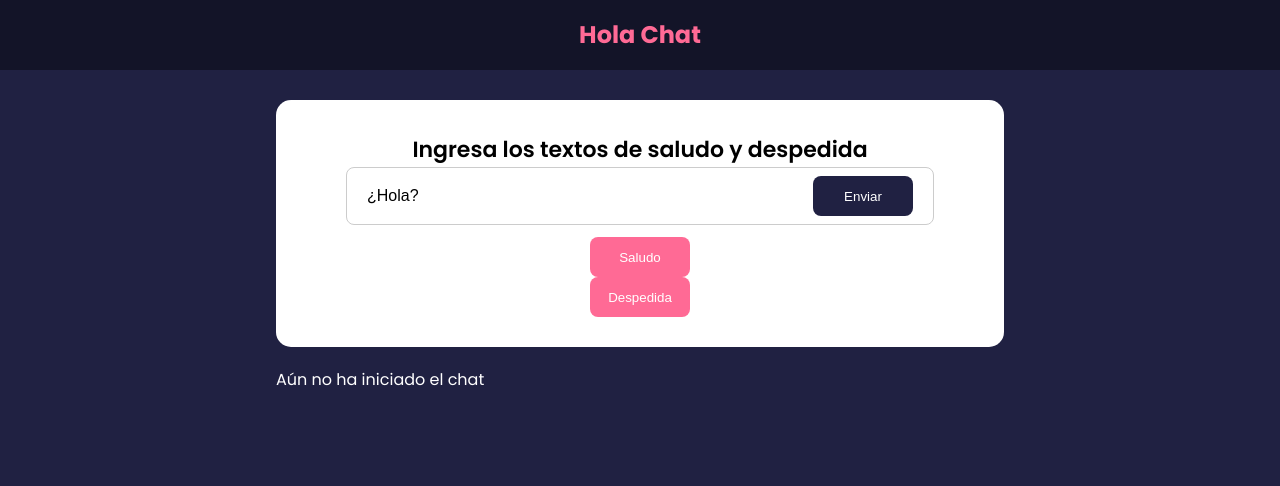
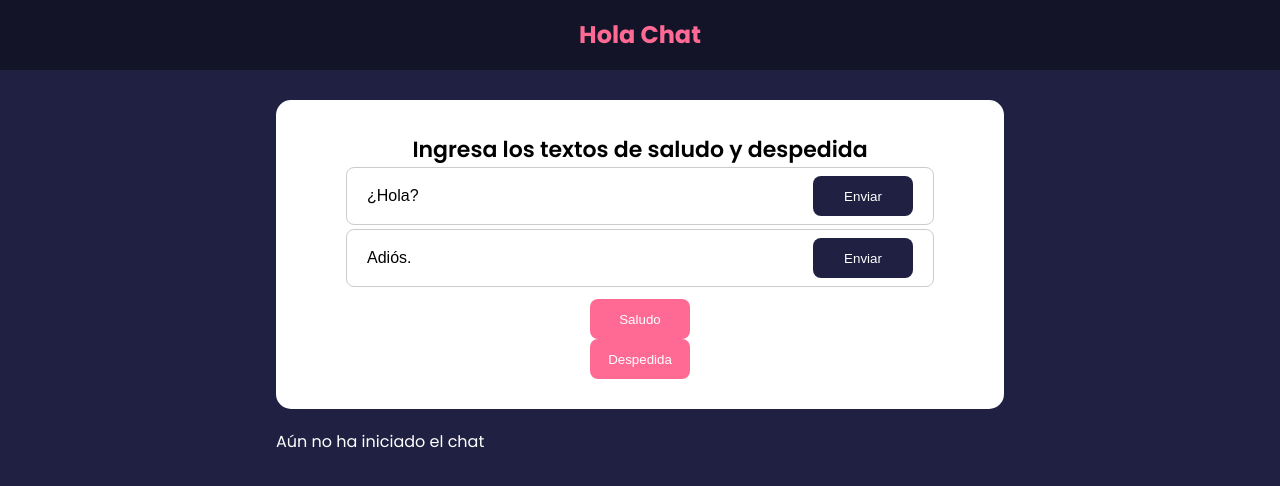
Before and after one commit to emeloibmco/Microservicios-Spring-Boot-Dev-HelloWold, a React (Create React App) app in the folder frontend/: page / in a window 1280 px wide. Shown: the top 486 px of the page. Built offline with nearby package versions, Linux system fonts and the light colour scheme.

Commit message:
Context - adios

```diff
--- a/frontend/src/components/BtnResponse.jsx
+++ b/frontend/src/components/BtnResponse.jsx
@@ -1,20 +1,20 @@
-import { useState } from "react"
+import { useContext } from "react"
 import Button from "./shared/Button"
+import ChatContext from "../context/ChatContext"
 
-function BtnResponse({handleAdd}) {
-    const [text, setText] = useState('Adiós.')
+function BtnResponse() {
     const role = 'adios'
 
-    const textAdios = 'Adiós.'
+    const {textAdios, addChat} = useContext(ChatContext)
 
     const handleSubmit = (e) => {
         e.preventDefault()
-        setText(textAdios)
+        const text = textAdios
         const newChat = {
             text,
             role,
         }
-        handleAdd(newChat)
+        addChat(newChat)
     }
   return (
     <form onSubmit={handleSubmit} >
--- a/frontend/src/components/BtnSubmit.jsx
+++ b/frontend/src/components/BtnSubmit.jsx
@@ -1,4 +1,4 @@
-import { useState, useContext } from "react"
+import { useContext } from "react"
 import Button from "./shared/Button"
 import ChatContext from "../context/ChatContext"
 
--- a/frontend/src/components/ChatAdios.jsx
+++ b/frontend/src/components/ChatAdios.jsx
@@ -1,11 +1,32 @@
-import { useState } from "react"
+import { useState, useContext } from "react"
 import Button from "./shared/Button"
+import ChatContext from "../context/ChatContext"
 
 function ChatAdios() {
 
+  const [text, setText] = useState('Adiós.')
 
+  const {addAdios} = useContext(ChatContext)
+
+  const handleTextChange = (e) => {
+    setText(e.target.value)
+  }
+
+  const handleSubmit = (e) => {
+    e.preventDefault()
+    addAdios(text)
+  }
   return (
-    console.log('bye')
+    <form onSubmit={handleSubmit} className='centered'>
+      <div className="input-group">
+        <input onChange={handleTextChange}
+          type="text"
+          placeholder=""
+          value = {text}
+        />
+        <Button type="submit"> Enviar </Button>
+      </div>
+    </form>
   )
 }
 
--- a/frontend/src/components/ChatForm.jsx
+++ b/frontend/src/components/ChatForm.jsx
@@ -24,7 +24,7 @@ function ChatForm() {
       <div className="input-group">
         <input onChange={handleTextChange}
           type="text"
-          placeholder="¿Hola?"
+          placeholder=""
           value = {text}
         />
         <Button type="submit"> Enviar </Button>
--- a/frontend/src/components/ChatItem.jsx
+++ b/frontend/src/components/ChatItem.jsx
@@ -8,7 +8,7 @@ function ChatItem({item}) {
 
     const [text, setText] = useState("This is an example of a feedback item")
 
-    console.log(item)
+    //console.log(item)
 
   return (
     <Card role={item.role}>
--- a/frontend/src/context/ChatContext.js
+++ b/frontend/src/context/ChatContext.js
@@ -5,12 +5,17 @@ const ChatContext = createContext()
 export const ChatProvider = ({children}) => {
 
     const [textHola, setTextHola] = useState([])
+    const [textAdios, setTextAdios] = useState([])
 
     const [chat, setChat] = useState([])
 
     const addHola = async(text) => {
         setTextHola(text)
         //console.log(textHola)
+    }
+
+    const addAdios = async(text) => {
+        setTextAdios(text)
     }
 
     const addChat = async (newChat) => {
@@ -21,8 +26,10 @@ export const ChatProvider = ({children}) => {
     return (
         <ChatContext.Provider value = {{
             textHola,
+            textAdios,
             chat,
             addHola,
+            addAdios,
             addChat,
         }}>
             {children}
```
